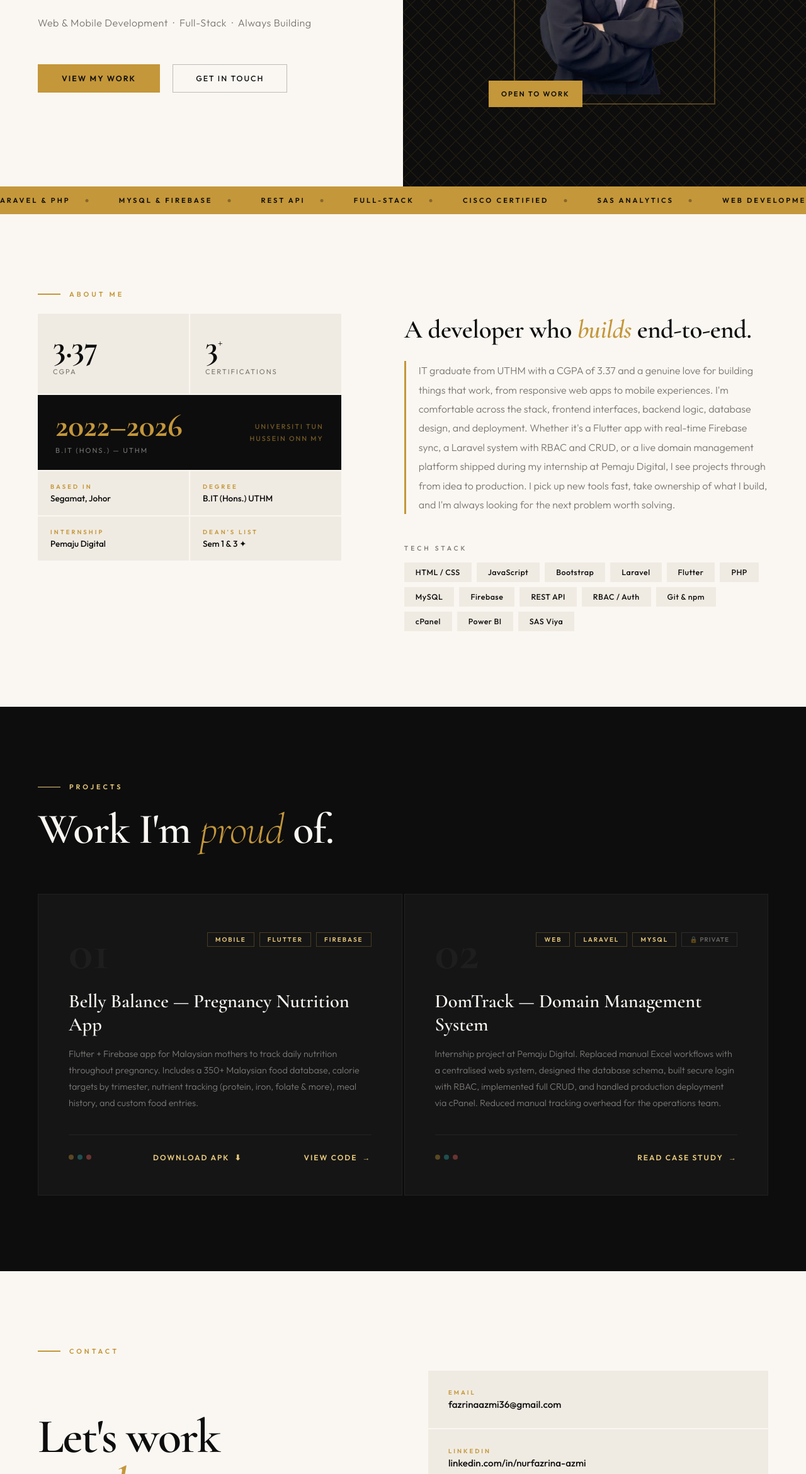
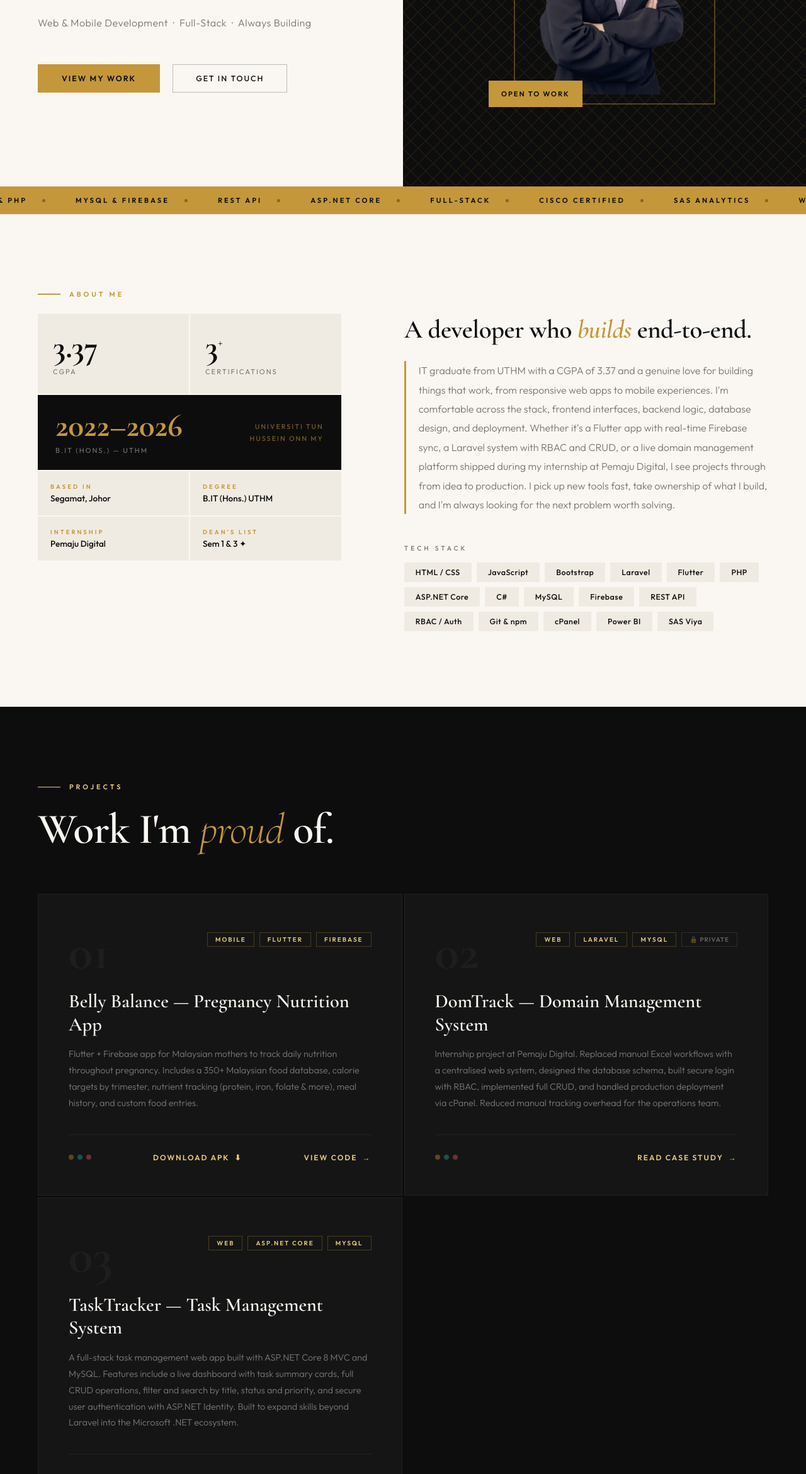
Before and after one commit to faz36/portfolio, a plain HTML site: page index.html in a window 1280 px wide. Shown: the part 460-2800 px from the top of the page at 63% size. Drawn offline with nearby package versions, Linux system fonts and the light colour scheme.

Commit message:
update project 3

```diff
--- a/index.html
+++ b/index.html
@@ -89,6 +89,7 @@
             <div class="marquee-item"><span>Laravel &amp; PHP</span><div class="marquee-dot"></div></div>
             <div class="marquee-item"><span>MySQL &amp; Firebase</span><div class="marquee-dot"></div></div>
             <div class="marquee-item"><span>REST API</span><div class="marquee-dot"></div></div>
+            <div class="marquee-item"><span>ASP.NET Core</span><div class="marquee-dot"></div></div>
             <div class="marquee-item"><span>Full-Stack</span><div class="marquee-dot"></div></div>
             <div class="marquee-item"><span>Cisco Certified</span><div class="marquee-dot"></div></div>
             <div class="marquee-item"><span>SAS Analytics</span><div class="marquee-dot"></div></div>
@@ -97,6 +98,7 @@
             <div class="marquee-item"><span>Laravel &amp; PHP</span><div class="marquee-dot"></div></div>
             <div class="marquee-item"><span>MySQL &amp; Firebase</span><div class="marquee-dot"></div></div>
             <div class="marquee-item"><span>REST API</span><div class="marquee-dot"></div></div>
+            <div class="marquee-item"><span>ASP.NET Core</span><div class="marquee-dot"></div></div>
             <div class="marquee-item"><span>Full-Stack</span><div class="marquee-dot"></div></div>
             <div class="marquee-item"><span>Cisco Certified</span><div class="marquee-dot"></div></div>
             <div class="marquee-item"><span>SAS Analytics</span><div class="marquee-dot"></div></div>
@@ -165,6 +167,8 @@
                     <div class="skill-tag"><span>Laravel</span></div>
                     <div class="skill-tag"><span>Flutter</span></div>
                     <div class="skill-tag"><span>PHP</span></div>
+                    <div class="skill-tag"><span>ASP.NET Core</span></div>
+                    <div class="skill-tag"><span>C#</span></div>
                     <div class="skill-tag"><span>MySQL</span></div>
                     <div class="skill-tag"><span>Firebase</span></div>
                     <div class="skill-tag"><span>REST API</span></div>
@@ -208,11 +212,9 @@
                         <div class="stack-dot"></div>
                         <div class="stack-dot"></div>
                     </div>
-
                     <a href="apk/app-release.apk" download class="project-link apk-btn">
                         Download APK <span>⬇</span>
                     </a>
-
                     <a href="https://github.com/faz36/belly_balance_app" target="_blank" class="project-link">View Code <span>&#8594;</span></a>
                 </div>
             </div>
@@ -236,6 +238,27 @@
                         <div class="stack-dot"></div>
                     </div>
                     <button class="project-link project-link-btn" onclick="openCaseStudy()">Read Case Study <span>&#8594;</span></button>
+                </div>
+            </div>
+
+            <div class="project-card" id="proj3">
+                <div class="project-header">
+                    <div class="project-num">03</div>
+                    <div class="project-tags">
+                        <span class="project-tag-item">Web</span>
+                        <span class="project-tag-item">ASP.NET Core</span>
+                        <span class="project-tag-item">MySQL</span>
+                    </div>
+                </div>
+                <h3>TaskTracker &#8212; Task Management System</h3>
+                <p>A full-stack task management web app built with ASP.NET Core 8 MVC and MySQL. Features include a live dashboard with task summary cards, full CRUD operations, filter and search by title, status and priority, and secure user authentication with ASP.NET Identity. Built to expand skills beyond Laravel into the Microsoft .NET ecosystem.</p>
+                <div class="project-footer">
+                    <div class="project-stack">
+                        <div class="stack-dot"></div>
+                        <div class="stack-dot"></div>
+                        <div class="stack-dot"></div>
+                    </div>
+                    <a href="https://github.com/faz36/TaskTracker" target="_blank" class="project-link">View Code <span>&#8594;</span></a>
                 </div>
             </div>
 
@@ -355,7 +378,7 @@ var observer = new IntersectionObserver(function(entries) {
         if (e.isIntersecting) e.target.classList.add('visible');
     });
 }, { threshold: 0.12 });
-document.querySelectorAll('#aboutLayout, #proj1, #proj2, #contactLayout').forEach(function(el) {
+document.querySelectorAll('#aboutLayout, #proj1, #proj2, #proj3, #contactLayout').forEach(function(el) {
     observer.observe(el);
 });
 
@@ -373,7 +396,6 @@ function openCaseStudy() {
 function closeCaseStudy() {
     pdfModal.classList.remove('open');
     document.body.style.overflow = '';
-    /* delay clearing src so close animation plays first */
     setTimeout(function() { pdfIframe.src = ''; }, 400);
 }
 pdfClose.addEventListener('click', closeCaseStudy);
```
